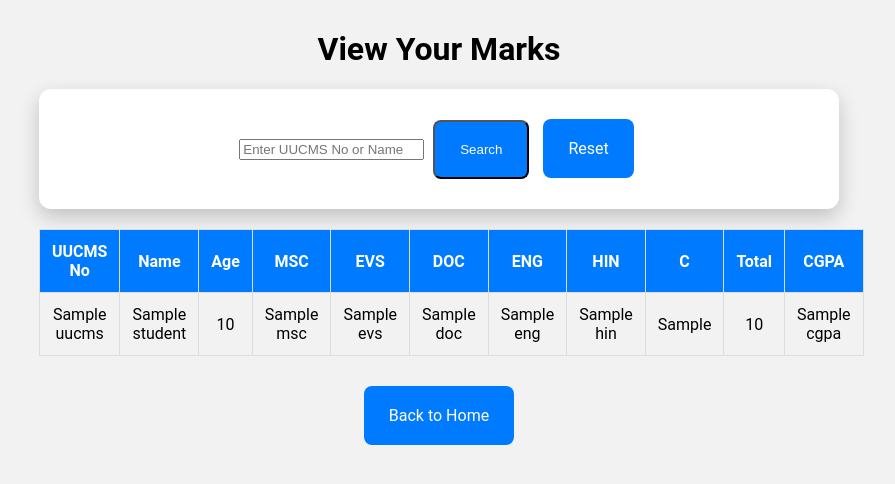
After one commit to MOHAMMEDDANIYALM/PythonCodeCollection, a Flask app: template projects/marks_app/Templates/student_marks.html in a window 1280 px wide. The commit adds this page. Shown: the top 484 px of the page, without its empty margins (201-1096 px from the left). Run offline with Flask 3, Linux system fonts and the light colour scheme; the template is opened without the code that fills it: most values are stand-ins (such as "Sample title", 1, 10 or a date in 2020).

Commit message:
adding html files

```diff
--- /dev/null
+++ b/projects/marks_app/Static/css/style.css
@@ -0,0 +1,74 @@
+/* Common styles */
+body {
+    font-family: 'Roboto', sans-serif;
+    background-color: #f2f2f2;
+    margin: 2;
+    padding: 0;
+}
+
+.container {
+    width: 200%;
+    max-width: 800px;
+    margin: 30px auto;
+    text-align: center;
+}
+
+.btn {
+    display: inline-block;
+    padding: 20px 25px;
+    margin: 10px 5px;
+    text-decoration: none;
+    color: white;
+    background-color: #007BFF;
+    border-radius: 8px;
+    transition: 0.3s;
+}
+
+.btn:hover {
+    background-color: #0056b3;
+}
+
+.form-box {
+    background-color: white;
+    padding: 20px;
+    margin: 20px 0;
+    border-radius: 12px;
+    box-shadow: 0 8px 20px rgba(0,0,0,0.2);
+}
+
+/* Home page */
+body.home-page h1 {
+    margin-top: 30px;
+    font-size: 32px;
+}
+
+.logo {
+    width: 120px;
+    margin-bottom: 20px;
+}
+
+/* Add page */
+body.add-page h1 {
+    margin-bottom: 200px;
+}
+
+/* Students page */
+body.students-page table {
+    width: 100%;
+    border-collapse: collapse;
+    margin-bottom: 20px;
+}
+
+body.students-page th, body.students-page td {
+    padding: 12px;
+    border: 1px solid #ddd;
+}
+
+body.students-page th {
+    background-color: #007BFF;
+    color: white;
+}
+
+body.students-page tr:hover {
+    background-color: #f1f1f1;
+}
--- /dev/null
+++ b/projects/marks_app/Templates/student_marks.html
@@ -0,0 +1,60 @@
+<!DOCTYPE html>
+<html lang="en">
+<head>
+    <meta charset="UTF-8">
+    <title>View Your Marks</title>
+    <link rel="stylesheet" href="{{ url_for('static', filename='css/style.css') }}">
+</head>
+<body class="students-page">
+    <div class="container">
+        <h1>View Your Marks</h1>
+
+        <form method="POST" action="{{ url_for('view_marks') }}" class="form-box">
+            <input type="text" name="query" placeholder="Enter UUCMS No or Name" required>
+            <input type="submit" value="Search" class="btn">
+            <a href="/view_marks" class="btn">Reset</a>
+        </form>
+
+        {% if student_data %}
+        <table>
+            <thead>
+                <tr>
+                    <th>UUCMS No</th>
+                    <th>Name</th>
+                    <th>Age</th>
+                    <th>MSC</th>
+                    <th>EVS</th>
+                    <th>DOC</th>
+                    <th>ENG</th>
+                    <th>HIN</th>
+                    <th>C</th>
+                    <th>Total</th>
+                    <th>CGPA</th>
+                </tr>
+            </thead>
+            <tbody>
+                {% for data in student_data %}
+                <tr>
+                    <td>{{ data.student.uucms }}</td>
+                    <td>{{ data.student.name }}</td>
+                    <td>{{ data.student.age }}</td>
+                    <td>{{ data.marks.msc }}</td>
+                    <td>{{ data.marks.evs }}</td>
+                    <td>{{ data.marks.doc }}</td>
+                    <td>{{ data.marks.eng }}</td>
+                    <td>{{ data.marks.hin }}</td>
+                    <td>{{ data.marks.c }}</td>
+                    <td>{{ data.total }}</td>
+                    <td>{{ data.cgpa }}</td>
+                </tr>
+                {% endfor %}
+            </tbody>
+        </table>
+        {% elif request.method == 'POST' %}
+        <p>Student not found. Please check your UUCMS No or Name.</p>
+        {% endif %}
+
+        <a href="/" class="btn">Back to Home</a>
+    </div>
+</body>
+</html>
--- a/projects/marks_app/app.py
+++ b/projects/marks_app/app.py
@@ -1,11 +1,179 @@
+from flask import Flask, render_template, request, redirect, url_for
 import sqlite3
-from flask import Flask , render_template,request,redirect
 
 app = Flask(__name__)
+DATABASE = 'database/students.db'
 
-DATABASE = 'students.db'
-
+# ----------------------
+# Database connection
+# ----------------------
 def get_db_connection():
     conn = sqlite3.connect(DATABASE)
     conn.row_factory = sqlite3.Row
     return conn
+
+# ----------------------
+# Home Page
+# ----------------------
+@app.route('/')
+def index():
+    return render_template('index.html')
+
+# ----------------------
+# Add Student
+# ----------------------
+@app.route('/add', methods=['GET', 'POST'])
+def add_student():
+    if request.method == 'POST':
+        uucms = request.form['uucms']
+        name = request.form['name']
+        age = request.form['age']
+
+        conn = get_db_connection()
+        conn.execute('INSERT INTO students (uucms, name, age) VALUES (?, ?, ?)',
+                     (uucms, name, age))
+        conn.commit()
+        conn.close()
+        return redirect(url_for('students'))
+    return render_template('add.html')
+
+# ----------------------
+# Edit Student
+# ----------------------
+@app.route('/edit_student/<int:id>', methods=['GET', 'POST'])
+def edit_student(id):
+    conn = get_db_connection()
+    student = conn.execute('SELECT * FROM students WHERE id = ?', (id,)).fetchone()
+    if student is None:
+        conn.close()
+        return "Student not found!"
+
+    if request.method == 'POST':
+        uucms = request.form['uucms']
+        name = request.form['name']
+        age = request.form['age']
+
+        conn.execute('UPDATE students SET uucms=?, name=?, age=? WHERE id=?',
+                     (uucms, name, age, id))
+        conn.commit()
+        conn.close()
+        return redirect(url_for('students'))
+
+    conn.close()
+    return render_template('edit_student.html', student=student)
+
+# ----------------------
+# Add/Edit Marks
+# ----------------------
+@app.route('/add_marks/<int:student_id>', methods=['GET', 'POST'])
+def add_marks(student_id):
+    conn = get_db_connection()
+    student = conn.execute('SELECT * FROM students WHERE id=?', (student_id,)).fetchone()
+    if student is None:
+        conn.close()
+        return "Student not found!"
+
+    marks = conn.execute('SELECT * FROM marks WHERE student_id=?', (student_id,)).fetchone()
+
+    if request.method == 'POST':
+        msc = int(request.form['msc'])
+        evs = int(request.form['evs'])
+        doc = int(request.form['doc'])
+        eng = int(request.form['eng'])
+        hin = int(request.form['hin'])
+        c = int(request.form['c'])
+
+        total = msc + evs + doc + eng + hin + c
+        cgpa = round(total / 6, 2)
+
+        if marks:
+            conn.execute('''
+                UPDATE marks SET msc=?, evs=?, doc=?, eng=?, hin=?, c=?, total=?, cgpa=?
+                WHERE student_id=?
+            ''', (msc, evs, doc, eng, hin, c, total, cgpa, student_id))
+        else:
+            conn.execute('''
+                INSERT INTO marks (student_id, msc, evs, doc, eng, hin, c, total, cgpa)
+                VALUES (?, ?, ?, ?, ?, ?, ?, ?, ?)
+            ''', (student_id, msc, evs, doc, eng, hin, c, total, cgpa))
+
+        conn.commit()
+        conn.close()
+        return redirect(url_for('students'))
+
+    conn.close()
+    return render_template('add_marks.html', student=student, marks=marks)
+
+# ----------------------
+# View All Students (with search)
+# ----------------------
+@app.route('/students', methods=['GET'])
+def students():
+    search = request.args.get('search', '').strip()
+    conn = get_db_connection()
+
+    if search:
+        students_list = conn.execute(
+            "SELECT * FROM students WHERE name LIKE ? OR uucms LIKE ?",
+            (f'%{search}%', f'%{search}%')
+        ).fetchall()
+    else:
+        students_list = conn.execute("SELECT * FROM students").fetchall()
+
+    marks_list = conn.execute("SELECT * FROM marks").fetchall()
+
+    # Combine data
+    students_data = []
+    for student in students_list:
+        marks = next((m for m in marks_list if m['student_id'] == student['id']), None)
+        total = marks['total'] if marks else '-'
+        cgpa = marks['cgpa'] if marks else '-'
+
+        students_data.append({
+            'student': student,
+            'marks': marks,
+            'total': total,
+            'cgpa': cgpa
+        })
+
+    conn.close()
+    return render_template('students.html', students_data=students_data, search=search)
+
+# ----------------------
+# Student view their own marks
+# ----------------------
+@app.route('/view_marks', methods=['GET', 'POST'])
+def view_marks():
+    student_data = []
+    if request.method == 'POST':
+        query = request.form['query'].strip()
+        conn = get_db_connection()
+
+        students_list = conn.execute(
+            "SELECT * FROM students WHERE uucms=? OR name LIKE ?",
+            (query, f"%{query}%")
+        ).fetchall()
+
+        marks_list = conn.execute("SELECT * FROM marks").fetchall()
+
+        for student in students_list:
+            marks = next((m for m in marks_list if m['student_id'] == student['id']), None)
+            total = sum([marks['msc'], marks['evs'], marks['doc'], marks['eng'], marks['hin'], marks['c']]) if marks else '-'
+            cgpa = round(total / 6, 2) if marks else '-'
+
+            student_data.append({
+                'student': student,
+                'marks': marks if marks else {'msc':'-', 'evs':'-', 'doc':'-', 'eng':'-', 'hin':'-', 'c':'-'},
+                'total': total,
+                'cgpa': cgpa
+            })
+
+        conn.close()
+
+    return render_template('student_marks.html', student_data=student_data)
+
+# ----------------------
+# Run the App
+# ----------------------
+if __name__ == '__main__':
+    app.run(debug=True)
```
Also changed, not shown: projects/marks_app/Templates/add.html (+22 -10 lines), projects/marks_app/Templates/add_marks.html (added, +22 -0 lines), projects/marks_app/Templates/edit_student.html (added, +19 -0 lines), projects/marks_app/Templates/index.html (+19 -5 lines), projects/marks_app/Templates/marks.html (added, +23 -0 lines), projects/marks_app/Templates/students.html (added, +69 -0 lines), projects/marks_app/Static/Style.css (deleted), projects/marks_app/Static/images/micalogo.png (added), projects/marks_app/Templates/student.html (deleted), projects/marks_app/database/students.db, projects/marks_app/students.db (added).
